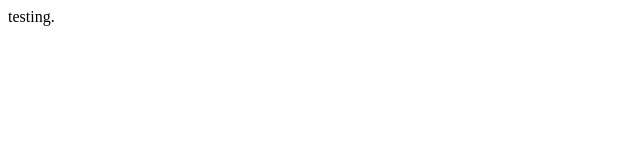
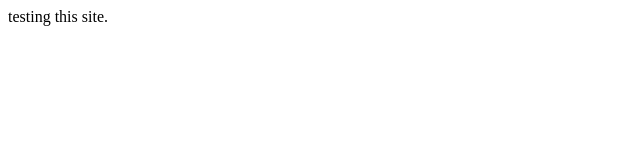
Before and after one commit to g59091/g59091.github.io, a plain HTML site: page index.html in a window 1280 px wide. Shown: the full height of the page, 0-640 px from the left. Drawn offline with Linux system fonts and the light colour scheme.

Commit message:
new site

```diff
--- a/index.html
+++ b/index.html
@@ -1,6 +1,6 @@
 <!DOCTYPE html>
 <html>
   <body>
-    testing.
+    testing this site.
   </body>
 </html>
```
